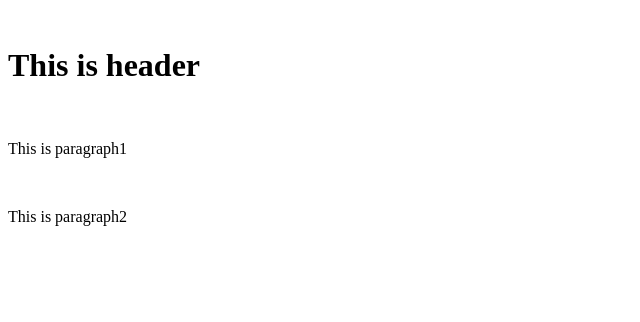
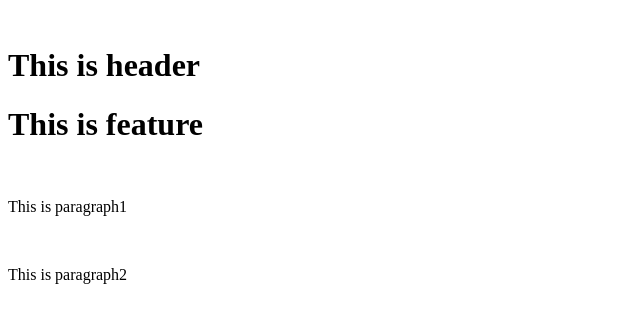
Before and after one commit to Pacharapol-tha/sample_git2, a plain HTML site: page index.html in a window 1280 px wide. Shown: the whole page, without its empty margins (0-640 px from the left). Drawn offline with Linux system fonts and the light colour scheme.

Commit message:
new feature added

```diff
--- a/index.html
+++ b/index.html
@@ -3,6 +3,7 @@
 <head><title>Sample Git</title></head>
 <body>
 <h1>This is header</h1>
+<h1>This is feature</h1>
 <p>This is paragraph1</p>
 <p>This is paragraph2</p>
 </body>
```
